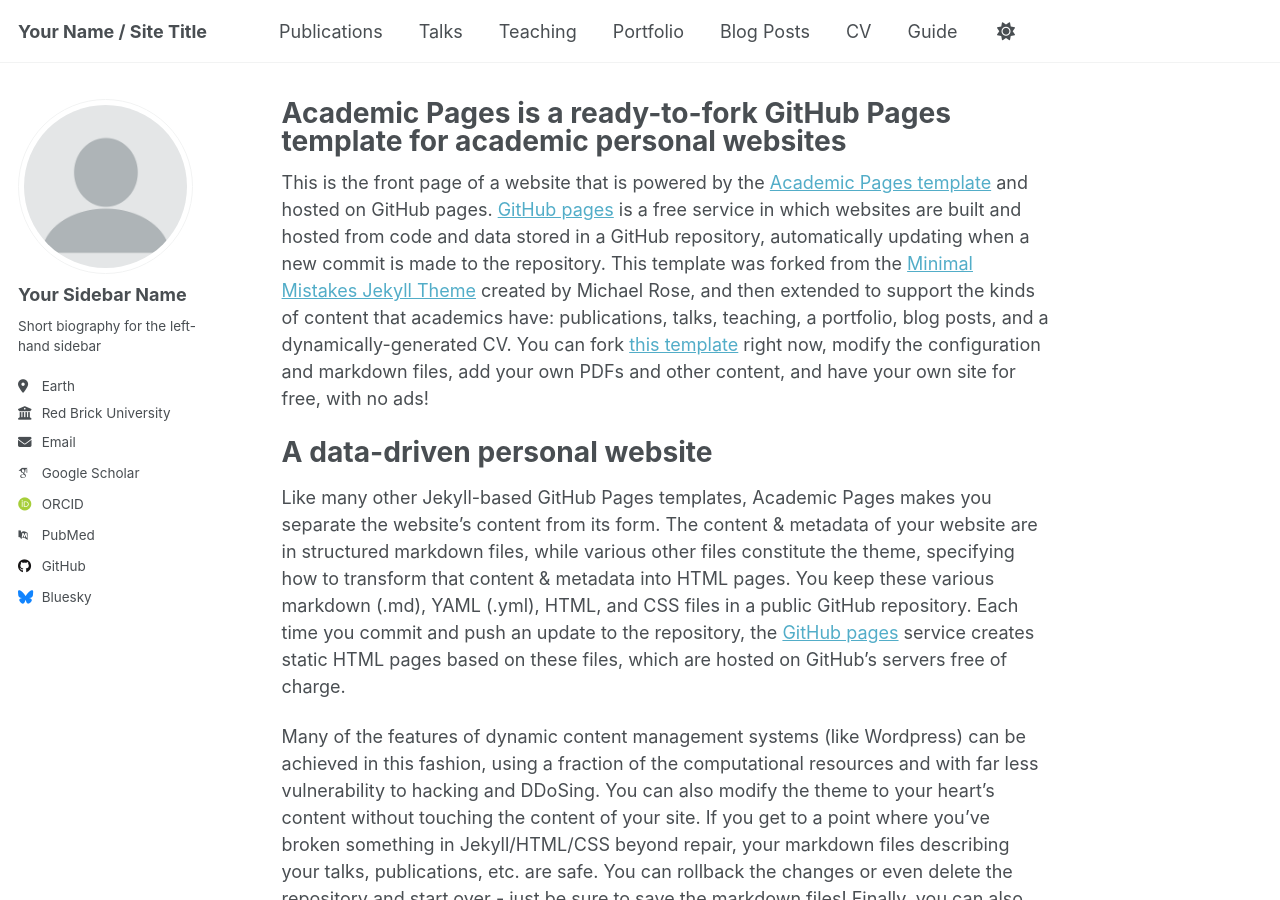
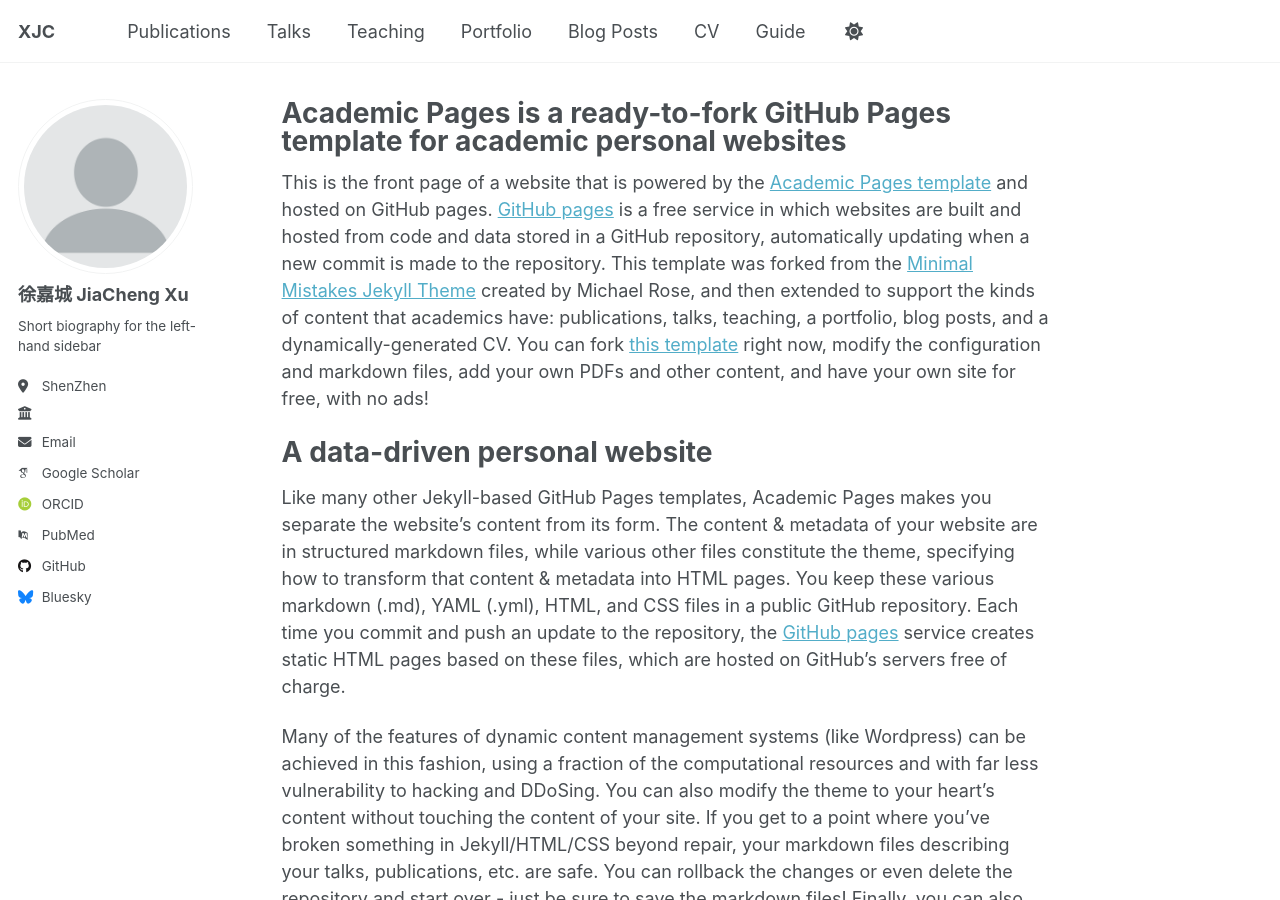
Before and after one commit to explodepalace/explodepalace, a Jekyll site: the page built from _pages/about.md, in a window 1280 px wide and 900 px high. Built offline with Jekyll 4.4.1, drawn with Linux system fonts in a browser that asks for light colours; some web fonts are replaced.

Commit message:
Update _config.yml

```diff
--- a/_config.yml
+++ b/_config.yml
@@ -9,13 +9,13 @@
 # Basic Site Settings
 locale                   : "en-US"
 site_theme               : "default"
-title                    : "Your Name / Site Title"
+title                    : "XJC"
 title_separator          : "-"
 name                     : &name "Your Name"
 description              : &description "personal description"
-url                      : https://academicpages.github.io # the base hostname & protocol for your site e.g. "https://[your GitHub username].github.io" or if you already have some other page hosted on Github then use "https://[your GitHub username].github.io/[Your Repo Name]"
-baseurl                  : "" # the subpath of your site, e.g. "/blog"
-repository               : "academicpages/academicpages.github.io"
+url                      : https://explodepalace.github.io
+baseurl                  : "/blog"
+repository               : "explodepalace.github.io"
 
 # Site Author - The following control what appear as part of the author content on the side bar.
 #               If a field is blank the icon and link will not appear, otherwise it will be shown.
@@ -23,13 +23,13 @@ repository               : "academicpages/academicpages.github.io"
 author:
   # Biographic information
   avatar           : "profile.png"
-  name             : "Your Sidebar Name"
+  name             : "徐嘉城 JiaCheng Xu"
   pronouns         : # example: "she/her"
   bio              : "Short biography for the left-hand sidebar"
-  location         : "Earth"
-  employer         : "Red Brick University"
+  location         : "ShenZhen"
+  employer         : ""
   uri              : # URL
-  email            : "none@example.org"
+  email            : "explodepalace@163.com"
 
   # Academic websites
   academia         : # URL
```
